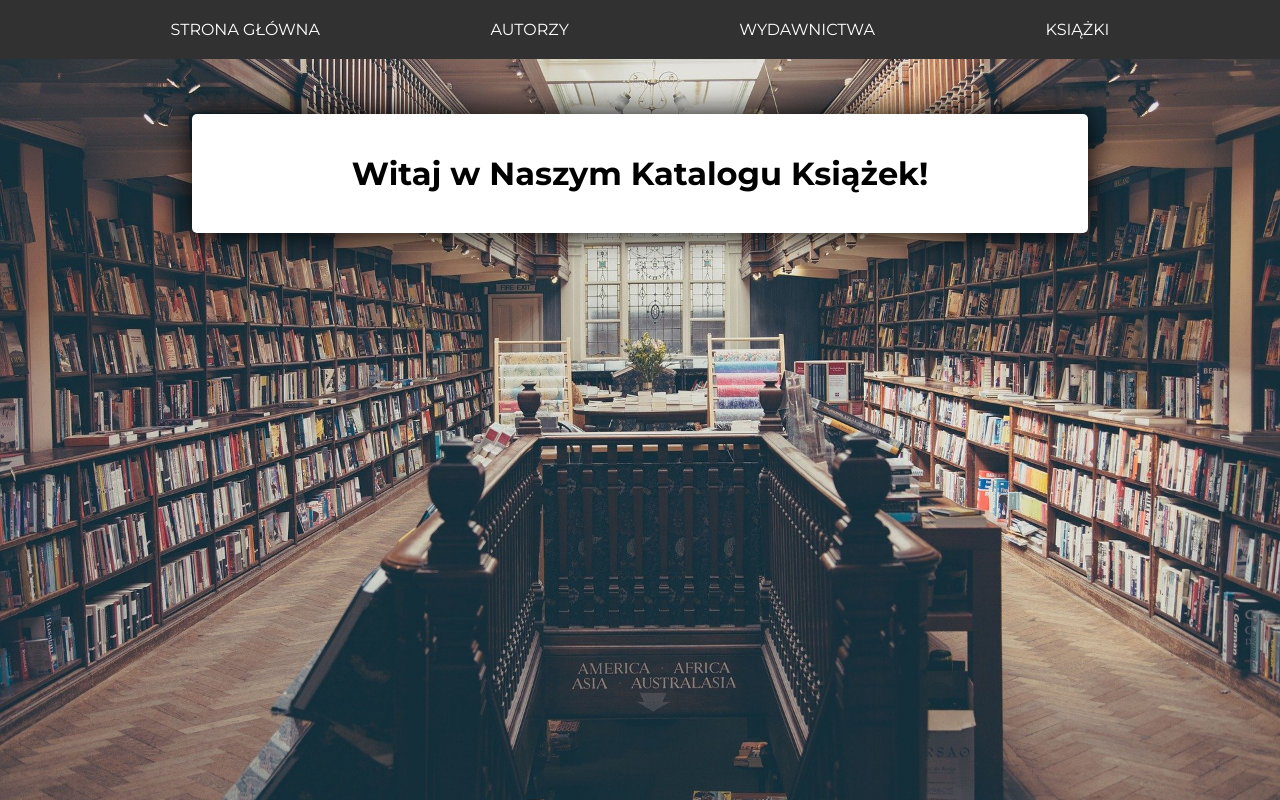
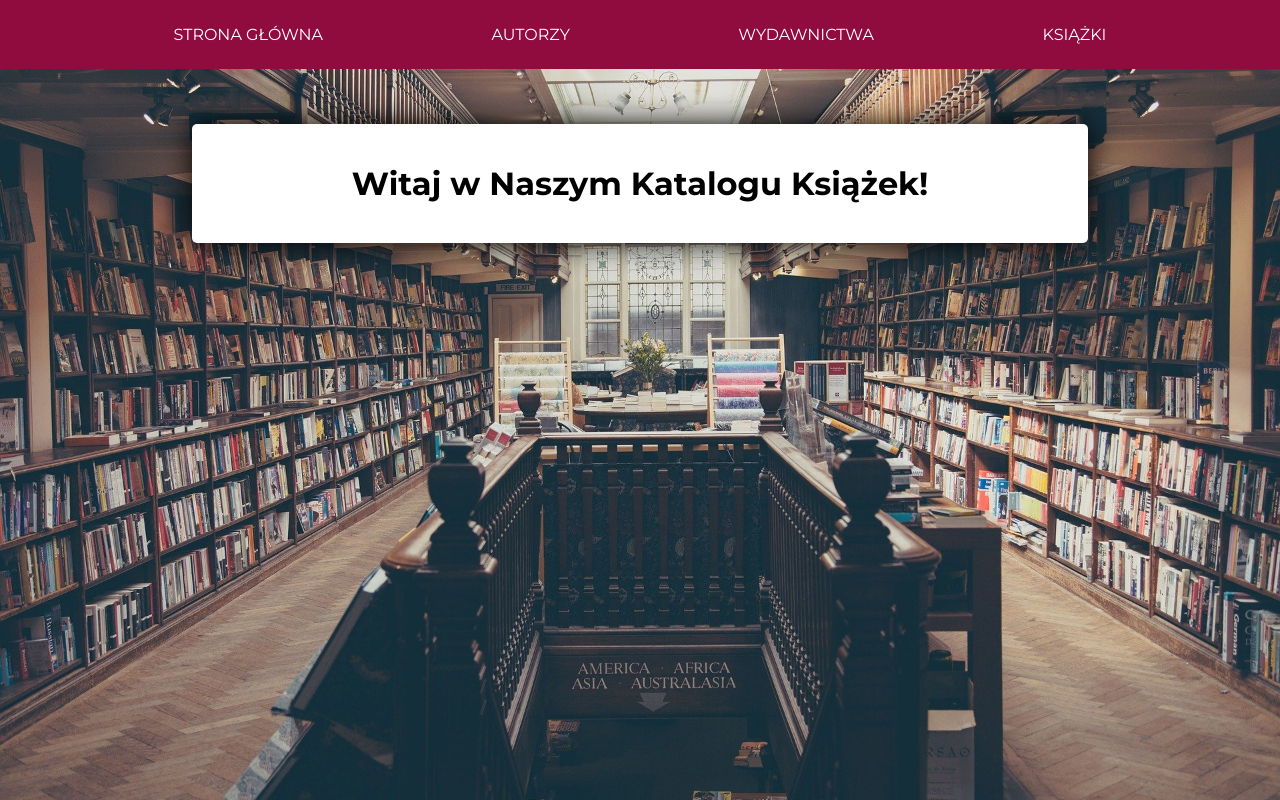
Before and after one commit to Malgorzata-Niemczyk/books-catalogue-app, a React (Create React App) app: page / in a window 1280 px wide. Built offline with nearby package versions, Linux system fonts and the light colour scheme.

Commit message:
add minor changes to the appearance on the Navbar component and hover effect on the links

```diff
--- a/src/components/Navbar.js
+++ b/src/components/Navbar.js
@@ -5,9 +5,9 @@ const NavList = styled.nav`
     display: flex;
     flex-wrap: wrap;
     justify-content: space-evenly;
-    padding: 15px;
+    padding: 20px;
     list-style-type: none;
-    background-color: #323131;
+    background-color: #900C3F;
 `
 
 const NavListItem = styled.li`
--- a/src/index.css
+++ b/src/index.css
@@ -21,9 +21,8 @@ body {
   padding: 10px;
   text-decoration: none;
   color: white;
-  transition: color 0.3s;
 }
 
 .nav-links:hover {
-  color: rgb(53, 183, 206);
+  border-bottom: 1px solid white;
 }
```
